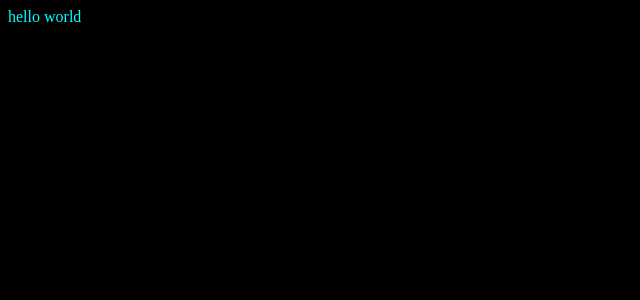
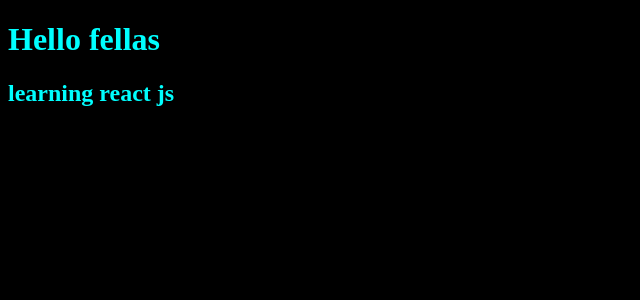
Before and after one commit to himanshupatel2007/React-Practise, a React (Vite) app: page / in a window 1280 px wide. Shown: the top 300 px of the page, without its empty margins (0-640 px from the left). Built offline with nearby package versions, Linux system fonts and the light colour scheme.

Commit message:
learned the basic working of react~

```diff
--- a/src/App.jsx
+++ b/src/App.jsx
@@ -1,5 +1,8 @@
 function App() {
-  return "hello world"
+  return <>
+  <h1>Hello fellas</h1>
+  <h2>learning react js</h2>
+  </>
 }
 
 export default App
```
